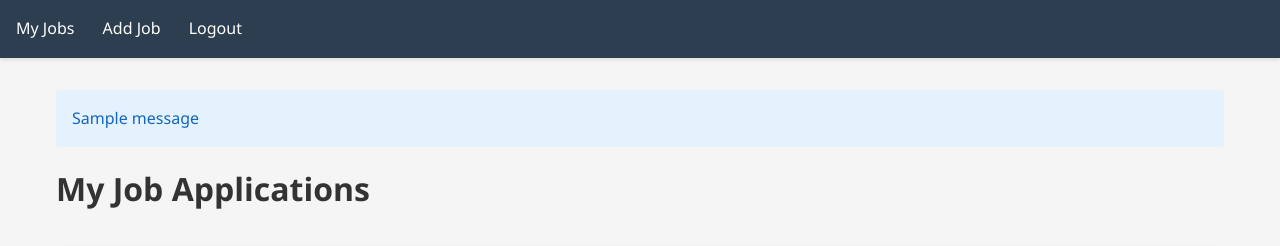
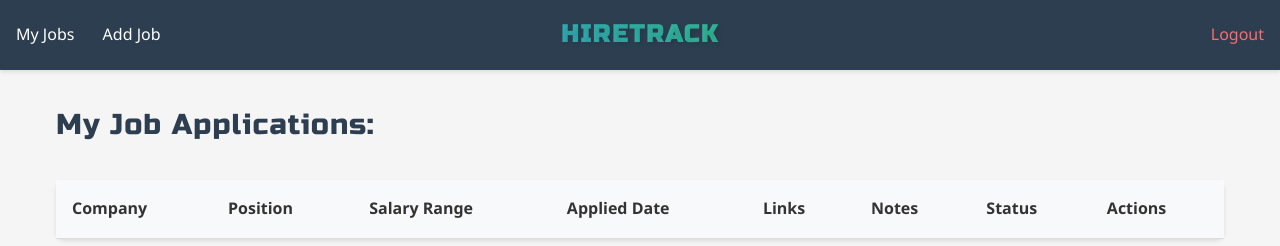
Before and after one commit to Shift-Happens/HireTrack, a Flask app: page / in a window 1280 px wide. Shown: the top 246 px of the page. Run offline with Flask 3, Linux system fonts and the light colour scheme; a user stored in the database is signed in; tables that the repository leaves empty hold one stand-in row (values such as "Sample post"); one stand-in notice (Sample message) is shown; lists and menus that the app fills with data are empty.

Commit message:
Added Logo, changed Logout button position

```diff
--- a/app/static/css/style.css
+++ b/app/static/css/style.css
@@ -17,17 +17,64 @@ nav {
     background: #2c3e50;
     padding: 1rem;
     box-shadow: 0 2px 4px rgba(0,0,0,0.1);
+    display: flex;
+    justify-content: space-between;
+    align-items: center;
+}
+
+.nav-left, .nav-right {
+    flex: 1;
+}
+
+.nav-center {
+    flex: 2;
+    text-align: center;
+}
+
+.nav-right {
+    text-align: right;
+}
+
+.app-title {
+    font-family: 'Russo One', sans-serif;
+    color: white;
+    font-size: 1.5rem;
+    margin: 0;
+    text-transform: uppercase;
+    letter-spacing: 2px;
+    background: linear-gradient(45deg, #3498db, #2ecc71);
+    -webkit-background-clip: text;
+    -webkit-text-fill-color: transparent;
+    text-shadow: 2px 2px 4px rgba(0,0,0,0.1);
 }
 
 nav a {
     color: white;
     text-decoration: none;
+    margin-left: 1.5rem;
+    transition: color 0.3s;
+}
+
+.nav-left a {
     margin-right: 1.5rem;
-    transition: color 0.3s;
+    margin-left: 0;
+}
+
+.nav-right a {
+    margin-left: 1.5rem;
+    margin-right: 0;
 }
 
 nav a:hover {
     color: #3498db;
+}
+
+.btn-logout {
+    color: #ff6b6b;
+}
+
+.btn-logout:hover {
+    color: #ff5252;
 }
 
 /* Container */
@@ -276,3 +323,13 @@ td:last-child {
     z-index: 1;
     display: block;
 }
+
+/* Page title styling */
+.page-title {
+    font-family: 'Russo One', sans-serif;
+    color: #2c3e50;
+    font-size: 1.8rem;
+    margin-bottom: 2rem;
+    font-weight: 400;
+    letter-spacing: 1px;
+}
--- a/app/templates/base.html
+++ b/app/templates/base.html
@@ -3,27 +3,30 @@
 <head>
     <title>HireTrack - {% block title %}{% endblock %}</title>
     <link rel="stylesheet" href="{{ url_for('static', filename='css/style.css') }}">
+    <link href="https://fonts.googleapis.com/css2?family=Russo+One&display=swap" rel="stylesheet">
     <meta name="viewport" content="width=device-width, initial-scale=1.0">
 </head>
 <body>
     <nav>
+        <div class="nav-left">
             {% if current_user.is_authenticated %}
                 <a href="{{ url_for('jobs.index') }}">My Jobs</a>
                 <a href="{{ url_for('jobs.new_job') }}">Add Job</a>
-            <a href="{{ url_for('auth.logout') }}">Logout</a>
+            {% endif %}
+        </div>
+        <div class="nav-center">
+            <h1 class="app-title">HireTrack</h1>
+        </div>
+        <div class="nav-right">
+            {% if current_user.is_authenticated %}
+                <a href="{{ url_for('auth.logout') }}" class="btn-logout">Logout</a>
             {% else %}
                 <a href="{{ url_for('auth.login') }}">Login</a>
                 <a href="{{ url_for('auth.register') }}">Register</a>
             {% endif %}
+        </div>
     </nav>
     <div class="container">
-        {% with messages = get_flashed_messages(with_categories=true) %}
-            {% if messages %}
-                {% for category, message in messages %}
-                    <div class="flash {{ category }}">{{ message }}</div>
-                {% endfor %}
-            {% endif %}
-        {% endwith %}
         {% block content %}{% endblock %}
     </div>
 </body>
--- a/app/templates/jobs/index.html
+++ b/app/templates/jobs/index.html
@@ -1,7 +1,7 @@
 {% extends "base.html" %}
 {% block title %}My Jobs{% endblock %}
 {% block content %}
-<h1>My Job Applications</h1>
+<h1 class="page-title">My Job Applications:</h1>
 <table>
     <tr>
         <th>Company</th>
```
Lines whose indentation alone changed are shown as unchanged.
